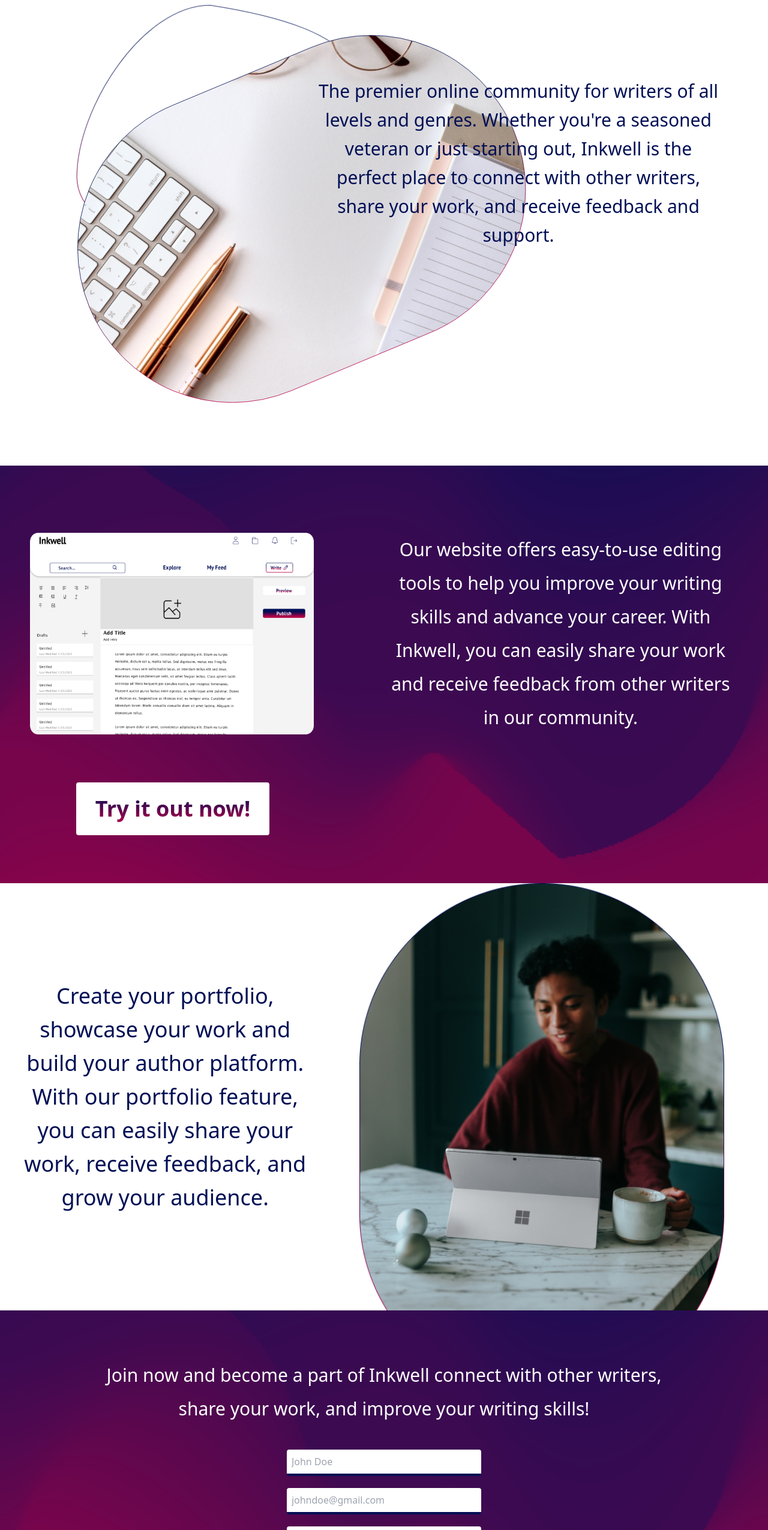
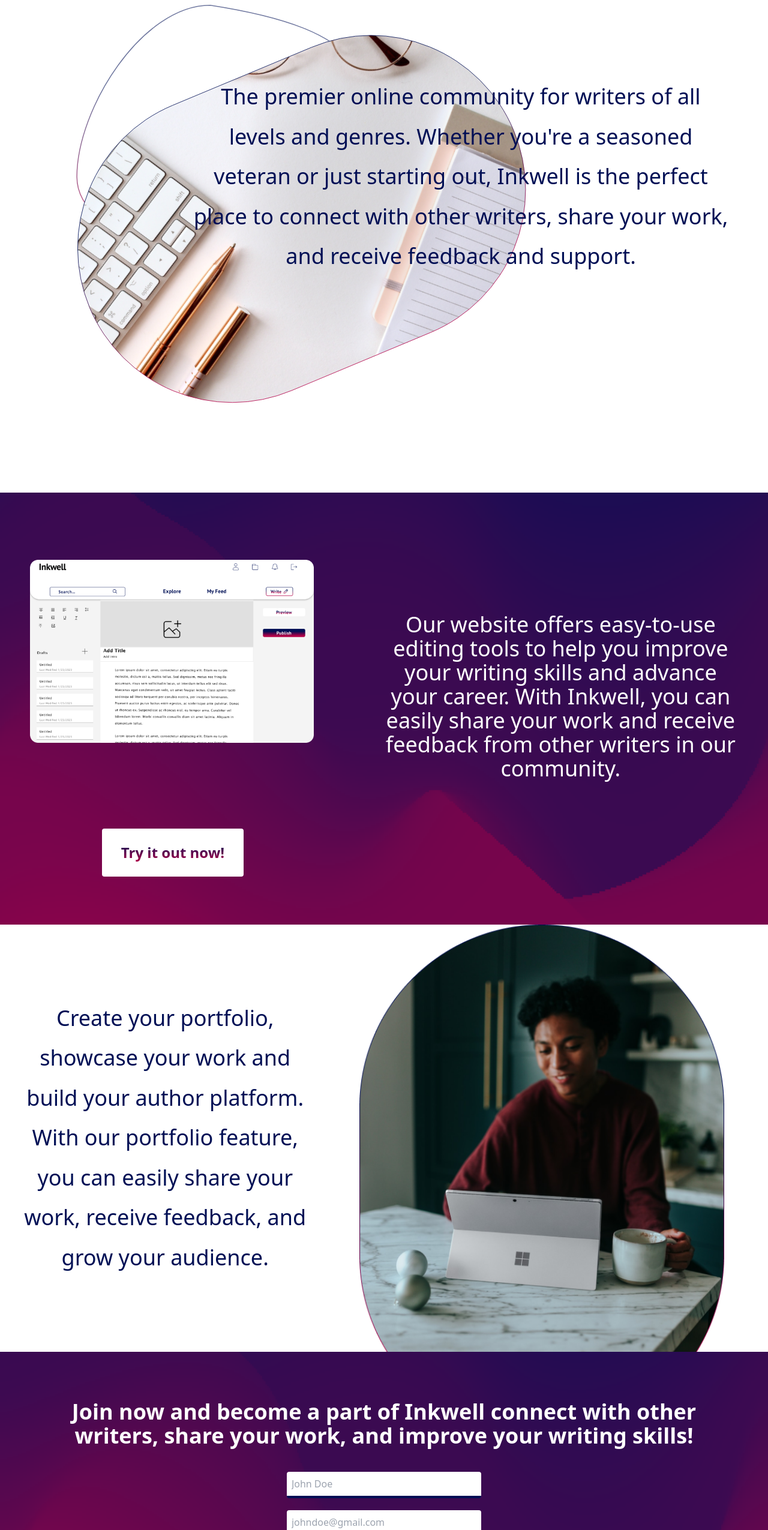
Before and after one commit to useinkwell/inkwell-frontend, a Next.js app: page / in a window 1280 px wide. Shown: the part 840-3390 px from the top of the page at 60% size. Built offline with nearby package versions, Linux system fonts and the light colour scheme.

Commit message:
made some changes in mostly fontsize

```diff
--- a/components/Form.jsx
+++ b/components/Form.jsx
@@ -1,46 +1,47 @@
 import { useState } from "react";
+import axios from 'axios';
 
 function Form() {
-    const [formData, setFormData] = useState({
+
+    const [formData, setData] = useState({
         name: '',
         email: ''
     });
 
-    function handleInputChange(event) {
-
-        const { name, value } = event.target;
-        setFormData(prevData => ({ ...prevData, [name]: value }));
+    const handleInputChange = (event) => {
+        setData({ ...formData, [event.target.name]: event.target.value });
         console.log(formData);
     }
+
+
     const handleSubmit = async (event) => {
         event.preventDefault();
-        const payload = {
-            email: formData.email
+        try {
+
+            const apiKey = 'PMIb9gs716ERZ9tmRjTEtjdAhzsyBIPO3J0';
+
+            const form = new FormData();
+            form.append('name', formData.name);
+            form.append('email', formData.email);
+
+            const headers = {
+                'Authorization': `Bearer ${apiKey}`,
+                'Content-Type':'multipart/form-data',
+            }
+            const response = await axios.post('https://inkwell-backend.onrender.com/api/add',
+                form,
+                { headers }
+            );
+
+            console.log(response.data);
+
         }
-        const formDataa = new FormData();
-        formDataa.append('email', formData.email)
-        try {
-            // Send the data to the server /api/hello
-            const response = await fetch('https://wait-linkr-api.onrender.com/add', {
-                method: 'POST',
-                // headers: {
-                //     'Content-Type': 'application/json',
-                // },
-                body: formDataa,
-                mode: "no-cors"
-            });
+        catch (error) {
+            console.error('An error occured: ', error)
+        }
 
-            if (response.ok) {
-                // Handle successful response
-                console.log('Data sent successfully!');
-            } else {
-                // Handle error response
-                console.error('Failed to send data..');
-            }
-        } catch (error) {
-            console.error('An error occurred:', error);
-        }
-    };
+    }
+
     return (
         <div>
 
--- a/components/Nav.jsx
+++ b/components/Nav.jsx
@@ -64,6 +64,7 @@ export default function Nav() {
           <div className="flex gap-[.4rem] align-center">
             <Image
               src={loginIcon}
+              alt="log in icon"
               width={25}
               height={25}
             />
@@ -71,6 +72,7 @@ export default function Nav() {
           </div>
           <div className="flex gap-[.4rem] align-center">
             <Image
+            alt="log in icon"
               src={aboutIcon}
               width={25}
               height={25}
--- a/package.json
+++ b/package.json
@@ -10,6 +10,7 @@
   },
   "dependencies": {
     "@next/font": "13.1.6",
+    "axios": "^1.5.1",
     "eslint": "8.34.0",
     "eslint-config-next": "13.1.6",
     "next": "13.1.6",
--- a/pages/index.js
+++ b/pages/index.js
@@ -79,8 +79,8 @@ export default function Home() {
             alt="inkwell background image"
             className="ellipse-img sm:hidden absolute top-0 right-12"
           />
-          <p className="text-inkBlue text-xl z-[3] text-center font-medium leading-10 max-w-full
-          lg:w-[60%] sm:text-3xl sm:leading-[3rem] lg:relative lg:bottom-10">
+          <p className="text-inkBlue text-xl z-[3] text-center font-normal leading-8 max-w-full
+           md:text-4xl sm:text-2xl md:leading-[66.5px] md:w-[760px] lg:w-[80%] lg:relative lg:left-32 lg:bottom-10 mx-auto">
             The premier online community for writers of all levels and genres.
             Whether you're a seasoned veteran or just starting out, Inkwell is
             the perfect place to connect with other writers, share your work,
@@ -90,7 +90,7 @@ export default function Home() {
         {/* Section 3 */}
         <article className="flex flex-col gap-20 items-center bg-[url('../public/images/bg-4.png')]   bg-no-repeat bg-cover bg-center py-20">
 
-          <div className="flex flex-col gap-28 lg:flex-row lg:pt-[2rem] lg:px-[3rem]">
+          <div className="flex flex-col items-start gap-28 lg:flex-row lg:pt-[2rem] lg:px-[3rem]">
 
             <Image
               src={desktopWrite1}
@@ -103,25 +103,25 @@ export default function Home() {
               alt="inkwell writing UI"
               className="mx-auto w-[80%] hidden sm:block lg:w-[40%]"
             />
-            <p className="text-white w-[85%] text-center text-3xl mx-auto leading-[3.5rem] lg:w-[50%] lg:pt[1.5rem]">
+            <p className="text-white w-[87%] text-center text-xl sm:text-2xl md:text-4xl font-normal mx-auto leading-8 lg:w-[50%] lg:pt-[5.5rem]">
               Our website offers easy-to-use editing tools to help you improve your writing skills and advance your career.
               With Inkwell, you can easily share your work and receive feedback from other writers in our community.
             </p>
           </div>
-          <button className="bg-white rounded px-[2rem] py-[1.5rem] text-4xl font-bold lg:mr-[55%]">
+          <button className="bg-white rounded px-[2rem] py-[1.5rem] text-2xl font-bold lg:mr-[55%]">
             <span className="gradient-text"> Try it out now! </span>
           </button>
         </article>
 
         <article className="flex flex-col-reverse items-center gap-10 py-10 md:flex-row md:px-[2rem] lg:py-0">
-          <p className="text-inkBlue text-4xl leading-[3.5rem] text-center lg:w-[40%] w-[80%] md:w-[50%]">
+          <p className="text-inkBlue text-xl sm:text-2xl md:text-4xl md:leading-[66.5px] font-normal text-center w-[60%] md:w-[50%] lg:w-[40%]">
             Create your portfolio, showcase your work and build your author platform.
             With our portfolio feature, you can easily share your work, receive feedback, and grow your audience.
           </p>
           <Image
             src={portfolioSmall}
             alt="an image in inkwell website"
-            className="mx-auto w-[60%] sm:block  md:hidden"
+            className="mx-auto w-[185px] sm:block md:hidden"
           />
 
           <Image
@@ -139,13 +139,13 @@ export default function Home() {
         </article>
 
         <article id="join" className="flex flex-col gap-10 items-center bg-[url('../public/images/bg-4.png')]   bg-no-repeat bg-cover bg-center py-20">
-          <p className="text-white w-[85%] md:w-[50%]  lg:w-[78%] text-center text-3xl mx-auto leading-[3.5rem]">
+          <p className="text-white w-[75%] md:w-[90%] text-center text-2xl md:text-4xl md:px-[20px] font-bold mx-auto">
             Join now and become a part of Inkwell connect with other writers,
             share your work, and improve your writing skills!
           </p>
           <Form />
         </article>
-        <footer className="flex flex-col md:flex-row md:justify-center md:gap-10 md:text-2xl gap-20 text-gray-600 text-3xl pl-[2rem] py-[3.5rem] md:pl-0
+        <footer className="flex flex-col md:flex-row md:justify-center md:gap-10 text-base md:text-xl gap-20 text-gray-600 font-normal pl-[2rem] py-[3.5rem] md:pl-0
         lg:gap-28">
           <div className="flex flex-col gap-10 items-start">
             <Link href="/">Homepage</Link>
```
Also changed, not shown: 1 other file (tests, documents, lock files or other folders).
